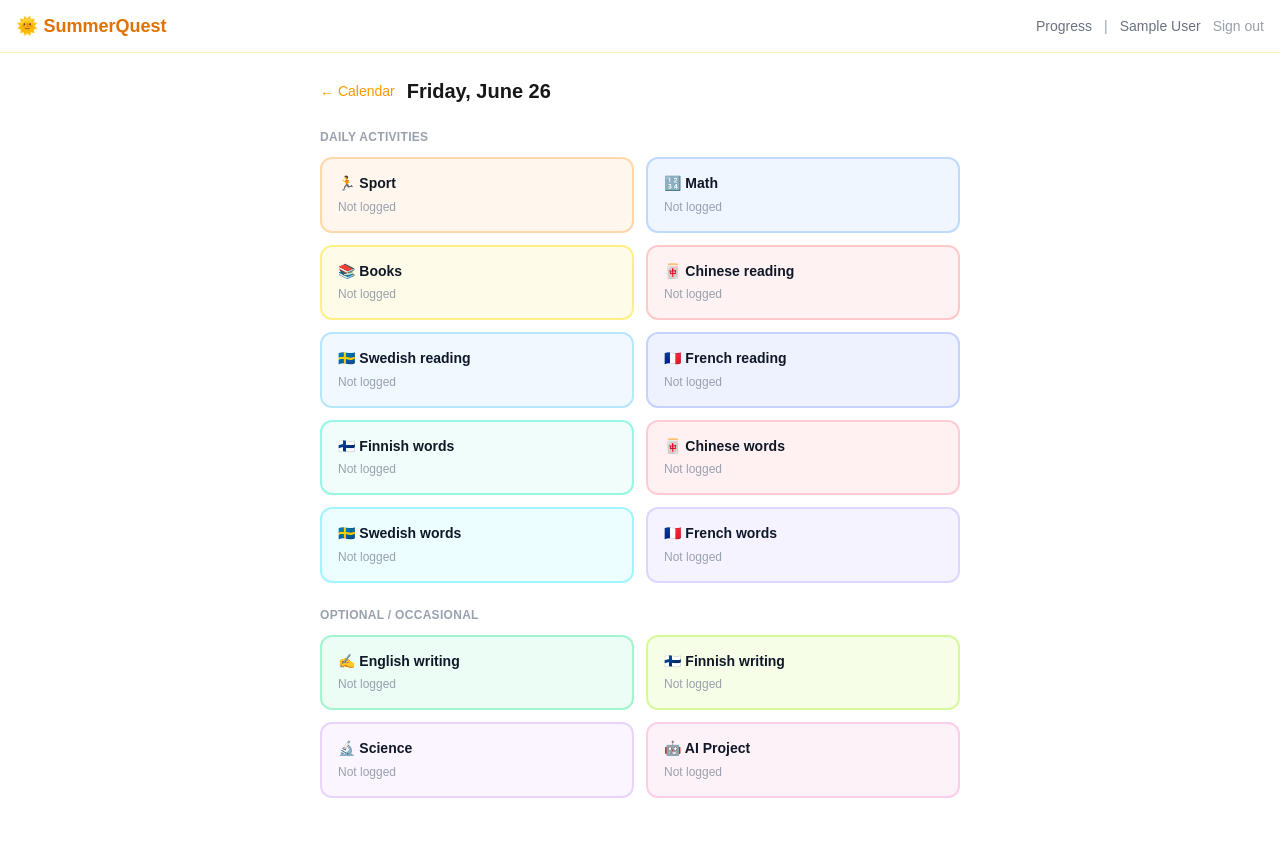
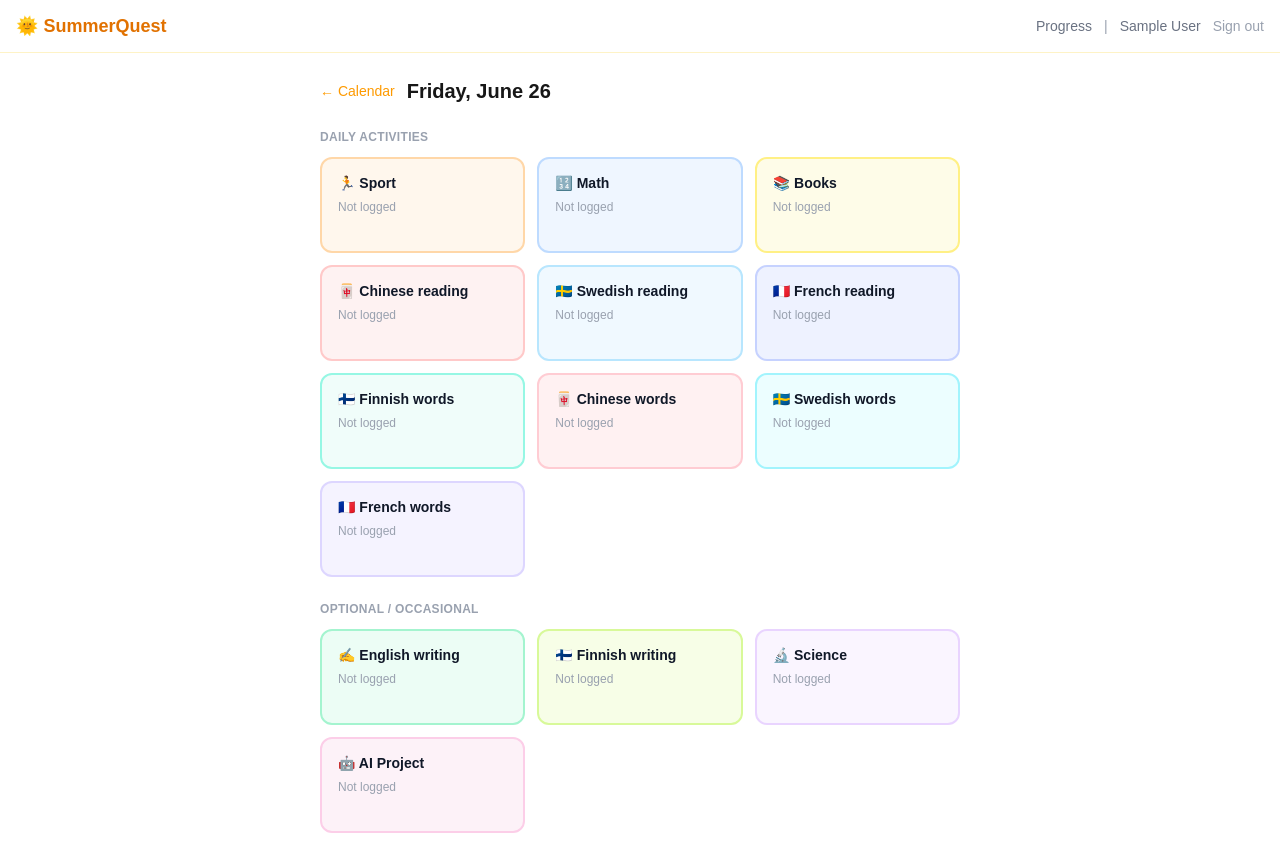
Before and after one commit to xuanzhiyi/SummerQuest, a Next.js app: page /day/2026-06-26 in a window 1280 px wide. Before the commit the page ends 822 px from the top, so only its background shows below. Built offline with nearby package versions, Linux system fonts and the light colour scheme; no server answers; the database is empty; sample sign-in values are in the browser's storage.

Commit message:
Tile grid: 3 columns, taller tiles (min-h-96px)
Co-Authored-By: Claude Sonnet 4.6 <noreply@anthropic.com>

```diff
--- a/components/calendar/DayDetail.tsx
+++ b/components/calendar/DayDetail.tsx
@@ -73,7 +73,7 @@ export default function DayDetail({ date, entries, canEdit, role, dailyTargets }
         <h3 className="text-xs font-semibold text-gray-400 uppercase tracking-wide mb-3">
           Daily activities
         </h3>
-        <div className="grid grid-cols-2 gap-3">
+        <div className="grid grid-cols-3 gap-3">
           {DAILY_QUESTS.map(({ track, title, bg }) => {
             const done = isDone(track, entries, dailyTargets)
             const progress = progressLabel(track, entries, dailyTargets)
@@ -82,7 +82,7 @@ export default function DayDetail({ date, entries, canEdit, role, dailyTargets }
                 key={track}
                 href={`/day/${date}/${track}`}
                 className={`
-                  relative flex flex-col gap-1.5 p-4 rounded-xl border-2 transition-all
+                  relative flex flex-col gap-1.5 p-4 min-h-[96px] rounded-xl border-2 transition-all
                   hover:shadow-md active:scale-95
                   ${bg}
                   ${done ? 'opacity-90' : ''}
@@ -108,7 +108,7 @@ export default function DayDetail({ date, entries, canEdit, role, dailyTargets }
         <h3 className="text-xs font-semibold text-gray-400 uppercase tracking-wide mb-3">
           Optional / occasional
         </h3>
-        <div className="grid grid-cols-2 gap-3">
+        <div className="grid grid-cols-3 gap-3">
           {OCCASIONAL_QUESTS.map(({ track, title, bg }) => {
             const done = isDone(track, entries, dailyTargets)
             return (
@@ -116,7 +116,7 @@ export default function DayDetail({ date, entries, canEdit, role, dailyTargets }
                 key={track}
                 href={`/day/${date}/${track}`}
                 className={`
-                  relative flex flex-col gap-1.5 p-4 rounded-xl border-2 transition-all
+                  relative flex flex-col gap-1.5 p-4 min-h-[96px] rounded-xl border-2 transition-all
                   hover:shadow-md active:scale-95
                   ${bg}
                   ${done ? 'opacity-90' : ''}
```
